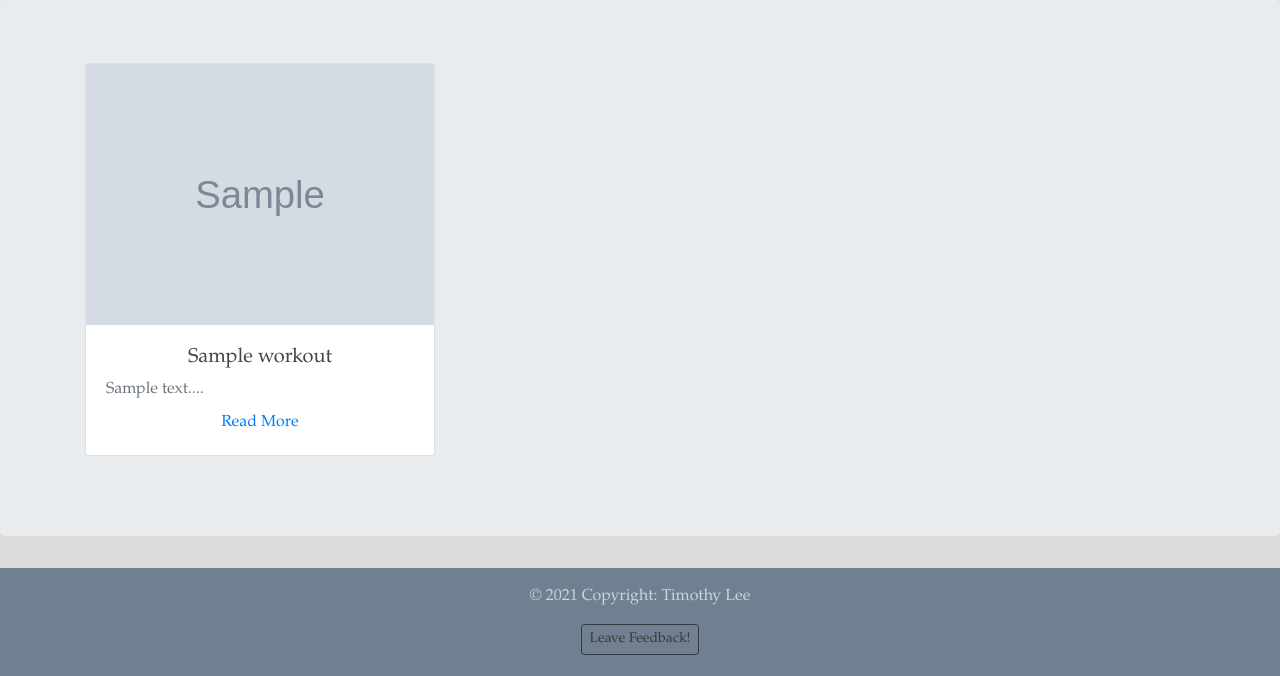
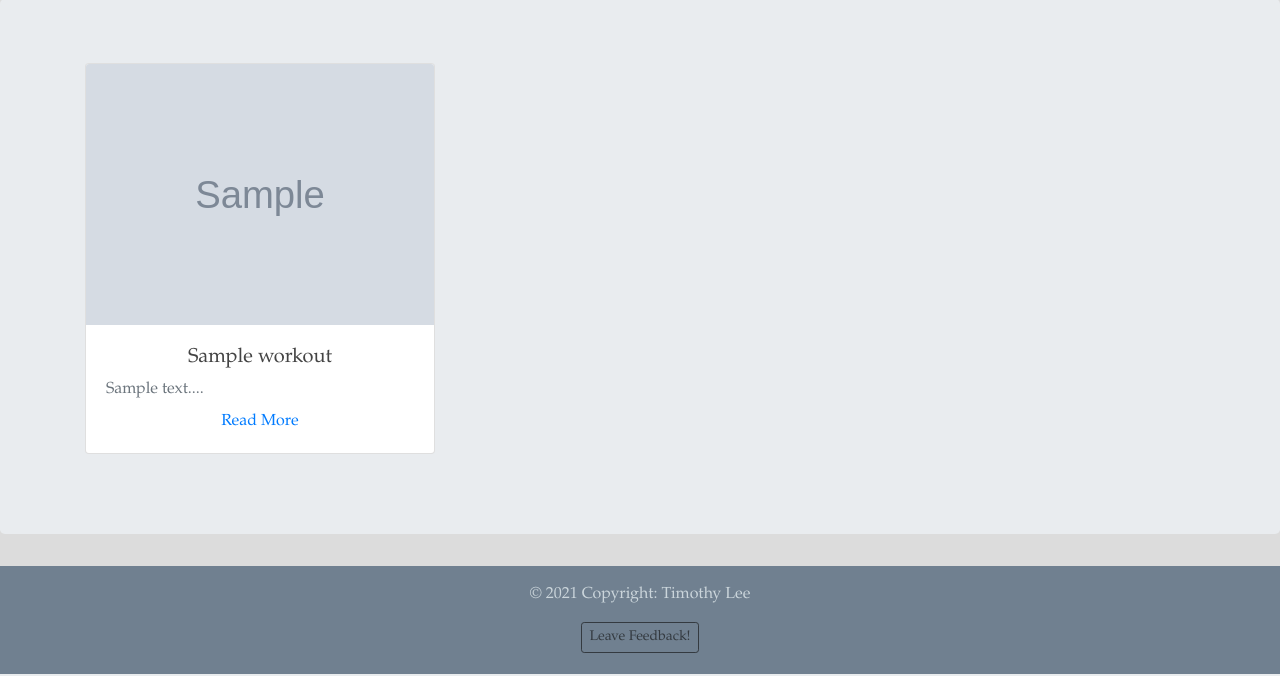
Before and after one commit to timrockx/chasethatpump-django, a Django app: template workouts/templates/workouts/search.html in a window 1280 px wide. Shown: the part 191-867 px from the top of the page. Run offline with Django 3.2, Linux system fonts and the light colour scheme; tables that the repository leaves empty hold one stand-in row (values such as "Sample post"); the template is opened without the code that fills it: values that come from a table or form of the project are taken from there, most other values are stand-ins (such as "Sample title", 1, 10 or a date in 2020); grey boxes marked "Sample" are stand-in pictures; some libraries are stand-ins or nearby versions.

Commit message:
Update search template for read more button

```diff
--- a/workouts/templates/workouts/search.html
+++ b/workouts/templates/workouts/search.html
@@ -45,7 +45,7 @@
                        <!-- Text -->
                        <p class="card-title text-muted font-small mt-2 mb-2">{{ workout.description|safe|slice:":150" }}...</p>
                        <div class="row justify-content-center">
-                            <a type="button" class="btn btn-flat text-primary p-0 mx-0" href="{{ workout.get_url }}">Read More</a>
+                            <a type="button" href="{{ workout.get_url }}">Read More</a>
                        </div>
                     </div>
                  </div>
```
